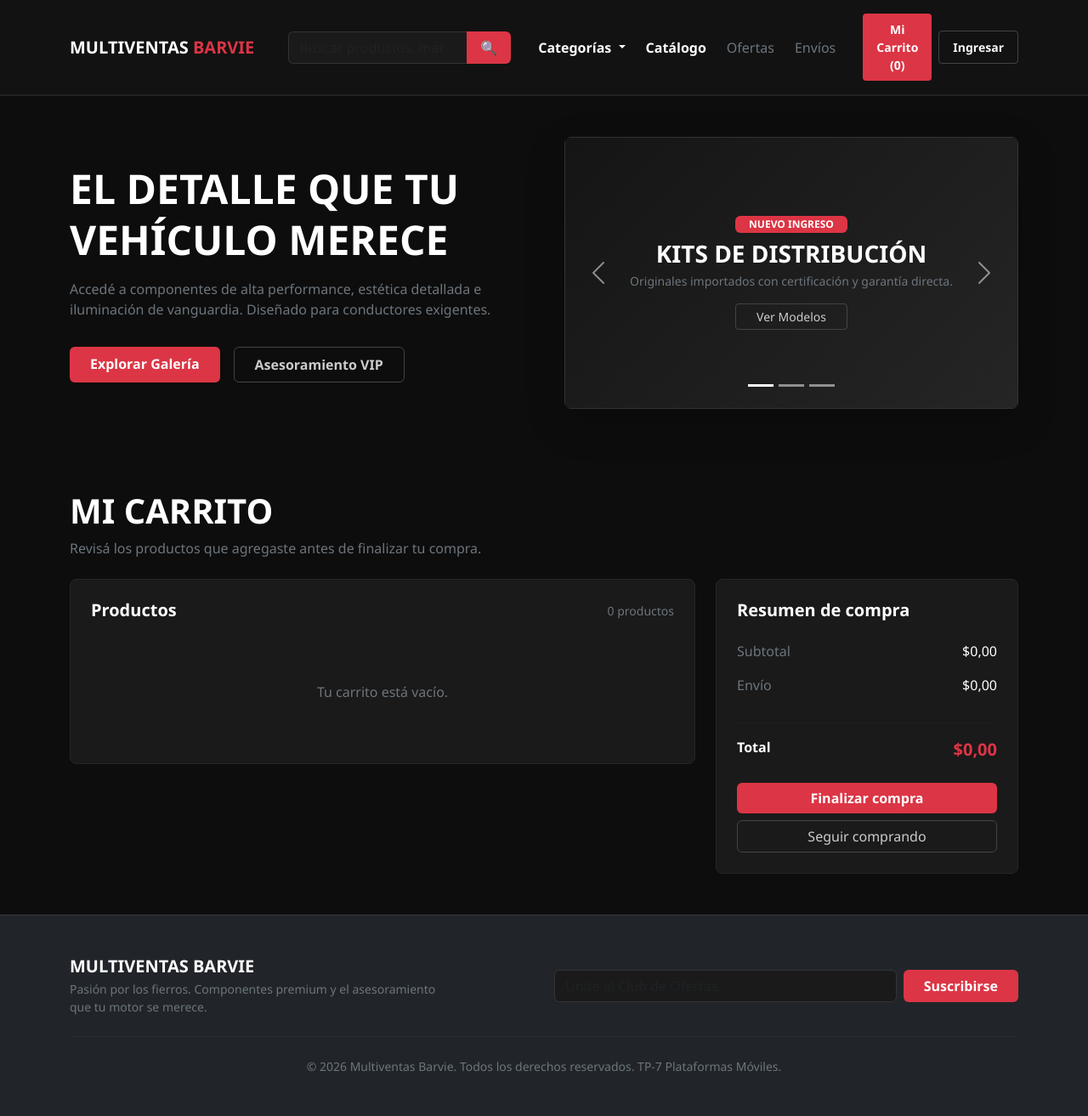
After one commit to patobit/Ecommerce-Multiventas_Barvie, a PHP site: page /src/views/carrito.php in a window 1280 px wide. The commit adds this page. Shown: the whole page at 85% size. Run offline with PHP 8.4, Linux system fonts and the light colour scheme; data comes from the database, SQL or seed files in the repository.

Commit message:
arreglo errores y agrego pagina del carrito

```diff
--- a/assets/js/app.js
+++ b/assets/js/app.js
@@ -41,13 +41,56 @@ function showToast(productName) {
      */
 function addToCart(id, cantidad = 1, nombre = 'Producto') {
     cantidad = parseInt(cantidad, 10) || 1;
+    const idProducto = parseInt(id, 10) || 0;
+
+    if (idProducto <= 0) {
+        alert('ID de producto no válido');
+        return;
+    }
+
+    const datos = new FormData();
+    datos.append('id_producto', idProducto);
+    datos.append('cantidad', cantidad);
+
+    // Ruta absoluta desde la raíz del servidor http://localhost:8000/
+    const endpoint = '/src/controllers/auth/carrito_controller.php';
+
+    fetch(endpoint, {
+        method: 'POST',
+        body: datos
+    })
+    .then(async response => {
+        const text = await response.text();
+
+
+        if (!response.ok) {
+            throw new Error(`Error en servidor (${response.status})`);
+        }
+        try {
+            return JSON.parse(text);
+        } catch (e) {
+            console.error('Respuesta no es JSON válido:', text);
+            throw new Error('El servidor devolvió un formato no válido.');
+        }
+    })
+    .then(data => {
+        if (data.success) {
             cartCount += cantidad;
+
             if (cartButton) {
                 cartButton.textContent = `Mi Carrito (${cartCount})`;
             }
+
             showToast(nombre);
+        } else {
+            alert(data.message || 'No se pudo agregar el producto.');
         }
-
+    })
+    .catch(error => {
+        console.error('Error al agregar al carrito:', error);
+        alert('Ocurrió un error al agregar el producto.');
+    });
+}
     /**
      * Se llama desde onclick="openProductDetail(id)" en las tarjetas de producto.
      * Navega a la página de detalle real (src/views/productos.php?id=...).
--- a/index.php
+++ b/index.php
@@ -1,7 +1,7 @@
 <?php
 require_once __DIR__ . '/src/config/rutas.php';                     // define BASE_URL
 require_once __DIR__ . '/src/config/database.php';                  // define $pdo
-require_once __DIR__ . '/src/controllers/productos_controller.php'; // consultas a la DB
+require_once __DIR__ . '/src/controllers/auth/productos_controller.php'; // consultas a la DB
 require_once __DIR__ . '/src/views/productos_card.php';              // renderProductCard()
 
 $secciones = [
--- a/src/views/_layouts/header.php
+++ b/src/views/_layouts/header.php
@@ -4,7 +4,7 @@
 // duplique si el archivo que lo incluyó ya la había cargado antes.
 require_once __DIR__ . '/../../config/rutas.php';
 require_once __DIR__ . '/../../config/database.php';
-require_once __DIR__ . '/../../controllers/productos_controller.php';
+require_once __DIR__ . '/../../controllers/auth/productos_controller.php';
 
 $categoriasNavbar = obtenerCategorias($pdo, null); // categorías principales
 ?>
@@ -62,7 +62,13 @@ $categoriasNavbar = obtenerCategorias($pdo, null); // categorías principales
                         <li class="nav-item"><a class="nav-link text-secondary" href="#">Envíos</a></li>
                     </ul>
                     <div class="ms-lg-4 d-flex align-items-center gap-2">
-                        <button class="btn btn-premium-red btn-sm px-3 py-2 fw-semibold" id="cartBtn">Mi Carrito (0)</button>
+
+
+                              <a href="http://localhost:8000/src/views/carrito.php"
+   class="btn btn-premium-red btn-sm px-3 py-2 fw-semibold"
+   id="cartBtn">
+    Mi Carrito (0)
+</a>
                         <button
                             class="btn btn-outline-light btn-sm px-3 py-2 fw-semibold border-secondary border-opacity-50"
                             data-bs-toggle="modal" data-bs-target="#authModal">
--- /dev/null
+++ b/src/views/carrito.php
@@ -0,0 +1,117 @@
+<?php
+require_once __DIR__ . '/../config/rutas.php';
+require_once __DIR__ . '/_layouts/header.php';
+?>
+
+<main class="container my-5">
+
+    <!-- ENCABEZADO -->
+    <div class="mb-4">
+        <h1 class="fw-bold text-white text-uppercase tracking-wide">
+            Mi Carrito
+        </h1>
+
+        <p class="text-secondary">
+            Revisá los productos que agregaste antes de finalizar tu compra.
+        </p>
+    </div>
+
+    <div class="row g-4">
+
+        <!-- ==========================================
+             PRODUCTOS DEL CARRITO
+             ========================================== -->
+        <div class="col-12 col-lg-8">
+
+            <div class="card card-premium p-4">
+
+                <div class="d-flex justify-content-between align-items-center mb-4">
+                    <h2 class="h5 fw-bold text-white mb-0">
+                        Productos
+                    </h2>
+
+                    <span class="text-secondary small" id="cartItemCount">
+                        0 productos
+                    </span>
+                </div>
+
+                <!-- Acá JavaScript va a colocar los productos -->
+                <div id="cartItems">
+
+                    <div class="text-center py-5">
+                        <p class="text-secondary mb-0">
+                            Tu carrito está vacío.
+                        </p>
+                    </div>
+
+                </div>
+
+            </div>
+
+        </div>
+
+
+        <!-- ==========================================
+             RESUMEN DE COMPRA
+             ========================================== -->
+        <div class="col-12 col-lg-4">
+
+            <div class="card card-premium p-4">
+
+                <h2 class="h5 fw-bold text-white mb-4">
+                    Resumen de compra
+                </h2>
+
+                <div class="d-flex justify-content-between mb-3">
+                    <span class="text-secondary">
+                        Subtotal
+                    </span>
+
+                    <span class="text-white" id="cartSubtotal">
+                        $0,00
+                    </span>
+                </div>
+
+                <div class="d-flex justify-content-between mb-3">
+                    <span class="text-secondary">
+                        Envío
+                    </span>
+
+                    <span class="text-white" id="cartShipping">
+                        $0,00
+                    </span>
+                </div>
+
+                <hr class="border-secondary border-opacity-25">
+
+                <div class="d-flex justify-content-between mb-4">
+                    <span class="fw-bold text-white">
+                        Total
+                    </span>
+
+                    <span class="fw-bold text-danger fs-5" id="cartTotal">
+                        $0,00
+                    </span>
+                </div>
+
+                <button type="button"
+                        class="btn btn-premium-red w-100 fw-semibold">
+                    Finalizar compra
+                </button>
+
+                <a href="<?= BASE_URL ?>/src/views/catalogo.php"
+                   class="btn btn-premium-outline w-100 mt-2">
+                    Seguir comprando
+                </a>
+
+            </div>
+
+        </div>
+
+    </div>
+
+</main>
+
+<?php
+require_once __DIR__ . '/_layouts/footer.php';
+?>
```
Also changed, not shown: assets/js/carrito.js (added, +56 -0 lines), src/controllers/auth/carrito.php (added, +24 -0 lines), src/controllers/auth/carrito_controller.php (added, +102 -0 lines), src/views/productos.php (+10 -3 lines), src/views/productos_card.php (+8 -1 lines). Lines whose indentation alone changed are shown as unchanged.
